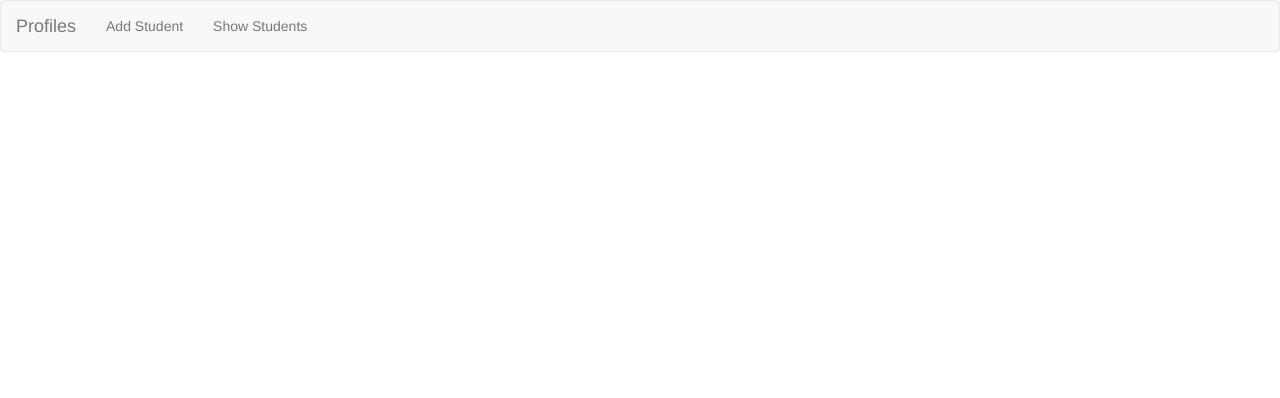
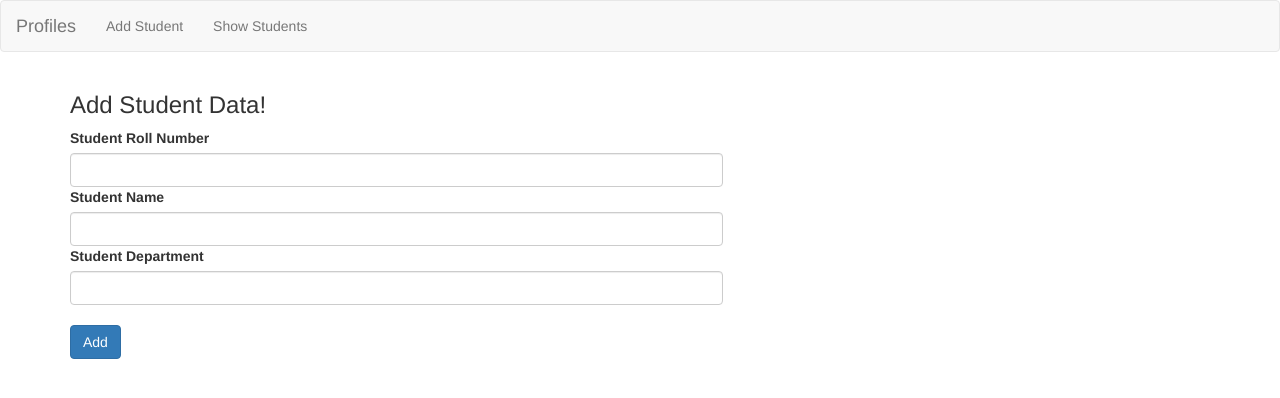
Before and after one commit to Abhinav7076/angular, an Angular app: page /input/add in a window 1280 px wide. Before the commit this address led to /. Shown: the top 398 px of the page. Built offline with nearby package versions, Linux system fonts and the light colour scheme.

Commit message:
adding a student data

```diff
--- a/src/app/app.module.ts
+++ b/src/app/app.module.ts
@@ -13,8 +13,8 @@ import { RouterModule, Routes } from '@angular/router';
 const appRoutes: Routes = [
   { path: '', component: HomeComponent},
   { path: 'students', component: StudentProfileComponent},
-  { path: 'students/:id/:name', component: StudentDetailComponent},
-  { path: 'input', component: TakeInputComponent},
+  { path: 'students/:id', component: StudentDetailComponent},
+  { path: 'input/add', component: TakeInputComponent},
   { path: 'input/:id/edit', component: TakeInputComponent}
 ]
 
--- a/src/app/header/header.component.html
+++ b/src/app/header/header.component.html
@@ -5,7 +5,7 @@
         </div>
         <div class="collapse navbar-collapse">
             <ul class="nav navbar-nav">
-                <li><a routerLink="/input" >Add Student</a></li>
+                <li><a routerLink="/input/add" >Add Student</a></li>
                 <li><a [routerLink]="['/students']" >Show Students</a></li>
             </ul>
         </div>
--- a/src/app/home/data.service.ts
+++ b/src/app/home/data.service.ts
@@ -27,4 +27,7 @@ export class dataService {
             original.department = newProfile.department
         }
     }
+    addData(newProfile: profile){
+        this.profiles.push(newProfile)
+    }
 }
--- a/src/app/home/student-profile/student-profile.component.html
+++ b/src/app/home/student-profile/student-profile.component.html
@@ -1,11 +1,13 @@
 <div class="row">
-    <div class="col-xs-12">
-        <a class="list-group-item clearfix" [routerLink]="['/students', profile.rollno, profile.name]">
+    <div class="col-xs-12" *ngFor="let profile of profiles">
+        <a class="list-group-item clearfix" [routerLink]="['/students', profile.rollno]">
             <div class="pull-left">
-                <p class="list-group-item-heading">Roll Number : {{profile.rollno}}</p>
+                <h4 class="list-group-item-heading">Roll Number : {{profile.rollno}}</h4>
+                <p class="list-group-item-heading">Name : {{profile.name}}</p>
             </div>
         </a>
-        <hr>
-        <button class="btn btn-primary" (click)="navigate()">Home</button>
     </div>
 </div>
+
+<hr>
+<button class="btn btn-primary" (click)="navigate()">Home</button>
--- a/src/app/home/student-profile/student-profile.component.ts
+++ b/src/app/home/student-profile/student-profile.component.ts
@@ -1,6 +1,7 @@
 import { Component, EventEmitter, Input, OnInit, Output } from '@angular/core';
 import { profile } from '../profile.model';
 import { ActivatedRoute, Router } from '@angular/router';
+import { dataService } from '../data.service';
 @Component({
   selector: 'app-student-profile',
   templateUrl: './student-profile.component.html',
@@ -11,15 +12,16 @@ export class StudentProfileComponent implements OnInit {
   // @Input() profile: {name: string, rollno: string, department: string}
   // @Output() student_data = new EventEmitter<profile>()
 
-  profile: {name: string, rollno: string, department: string} = {name: 'Hero', rollno: '1', department: 'Finance'}
+  profiles: profile[]
 
-  constructor(private router: Router, private route: ActivatedRoute) { }
+  constructor(private router: Router, private route: ActivatedRoute, private dataService: dataService) { }
 
   ngOnInit(): void {
+    this.profiles = this.dataService.profiles
   }
 
   navigate(){
-    this.router.navigate(['/j'], {relativeTo: this.route})
+    this.router.navigate(['/'], {relativeTo: this.route})
   }
 
 }
--- a/src/app/home/take-input/take-input.component.html
+++ b/src/app/home/take-input/take-input.component.html
@@ -1,8 +1,8 @@
 <div class="row">
     <div class="col-xs-12">
-      <h3>Add new Student!</h3>
+      <h3>{{this.edit ? 'Edit' : 'Add'}} Student Data!</h3>
       <label>Student Roll Number</label>
-      <input type="text" class="form-control" [(ngModel)]="newRollNo">
+      <input type="text" class="form-control" [(ngModel)]="newRollNo" disabled="{{edit}}">
       <label>Student Name</label>
       <input type="text" class="form-control" [(ngModel)]="newName">
       <label>Student Department</label>
@@ -10,6 +10,6 @@
       <br>
       <button
         class="btn btn-primary"
-        (click)="editData(newRollNo)">Add Student</button>
+        (click)="this.edit ? editData(newRollNo): addData()">{{this.edit ? 'Edit' : 'Add'}}</button>
     </div>
   </div>
--- a/src/app/home/take-input/take-input.component.ts
+++ b/src/app/home/take-input/take-input.component.ts
@@ -1,5 +1,5 @@
 import { Component, EventEmitter, OnInit, Output } from '@angular/core';
-import { ActivatedRoute, Params } from '@angular/router';
+import { ActivatedRoute, Params, Router } from '@angular/router';
 import { dataService } from '../data.service';
 import { profile } from '../profile.model';
 
@@ -14,9 +14,10 @@ export class TakeInputComponent implements OnInit {
   newName = ''
   newRollNo = ''
   newDepartment = ''
+  edit=false
   profile: profile
 
-  constructor(private route: ActivatedRoute, private dataService: dataService) { }
+  constructor(private route: ActivatedRoute, private dataService: dataService, private router: Router) { }
 
   onAddStudent(){
     this.studentData.emit({
@@ -27,11 +28,15 @@ export class TakeInputComponent implements OnInit {
   }
 
   ngOnInit(): void {
-    const id = this.route.snapshot.params['id']
-    this.profile = this.dataService.getData(id)
-    this.newRollNo = id
-    this.newName = this.profile.name
-    this.newDepartment = this.profile.department
+    const todo = this.route.snapshot.routeConfig.path.substring(6)
+    if(todo!='add') {
+      this.edit = true
+      const id = this.route.snapshot.params['id']
+      this.profile = this.dataService.getData(id)
+      this.newRollNo = id
+      this.newName = this.profile.name
+      this.newDepartment = this.profile.department
+    }
   }
 
   editData(id: string){
@@ -39,6 +44,12 @@ export class TakeInputComponent implements OnInit {
     this.dataService.updateData(new profile(this.newName, id, this.newDepartment))
     this.profile = this.dataService.getData(id)
     console.log(this.profile)
+    this.router.navigate(['/students', id])
+  }
+
+  addData(){
+    this.dataService.addData(new profile(this.newName, this.newRollNo, this.newDepartment))
+    this.router.navigate(['/students'])
   }
 
 }
```
